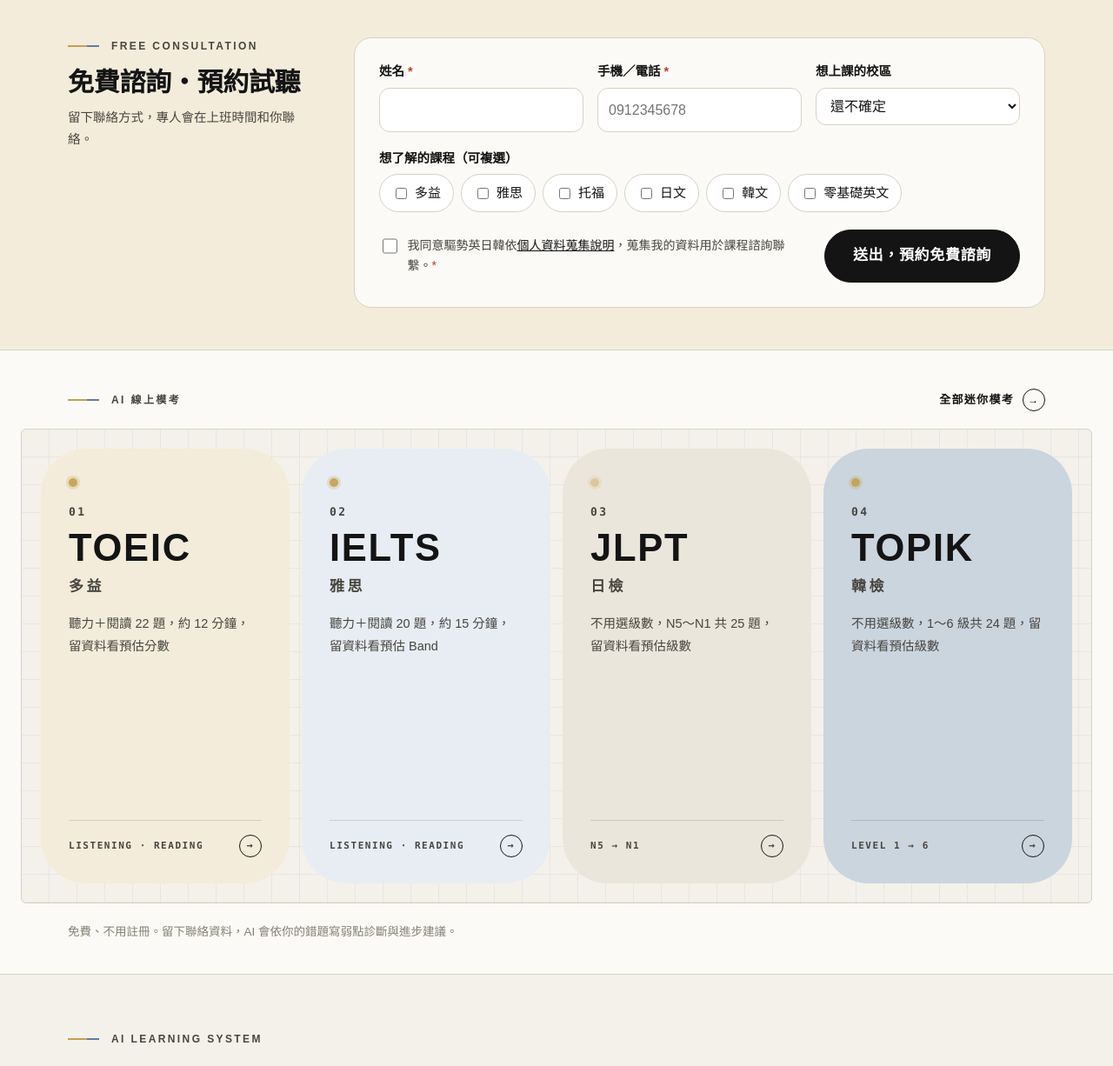
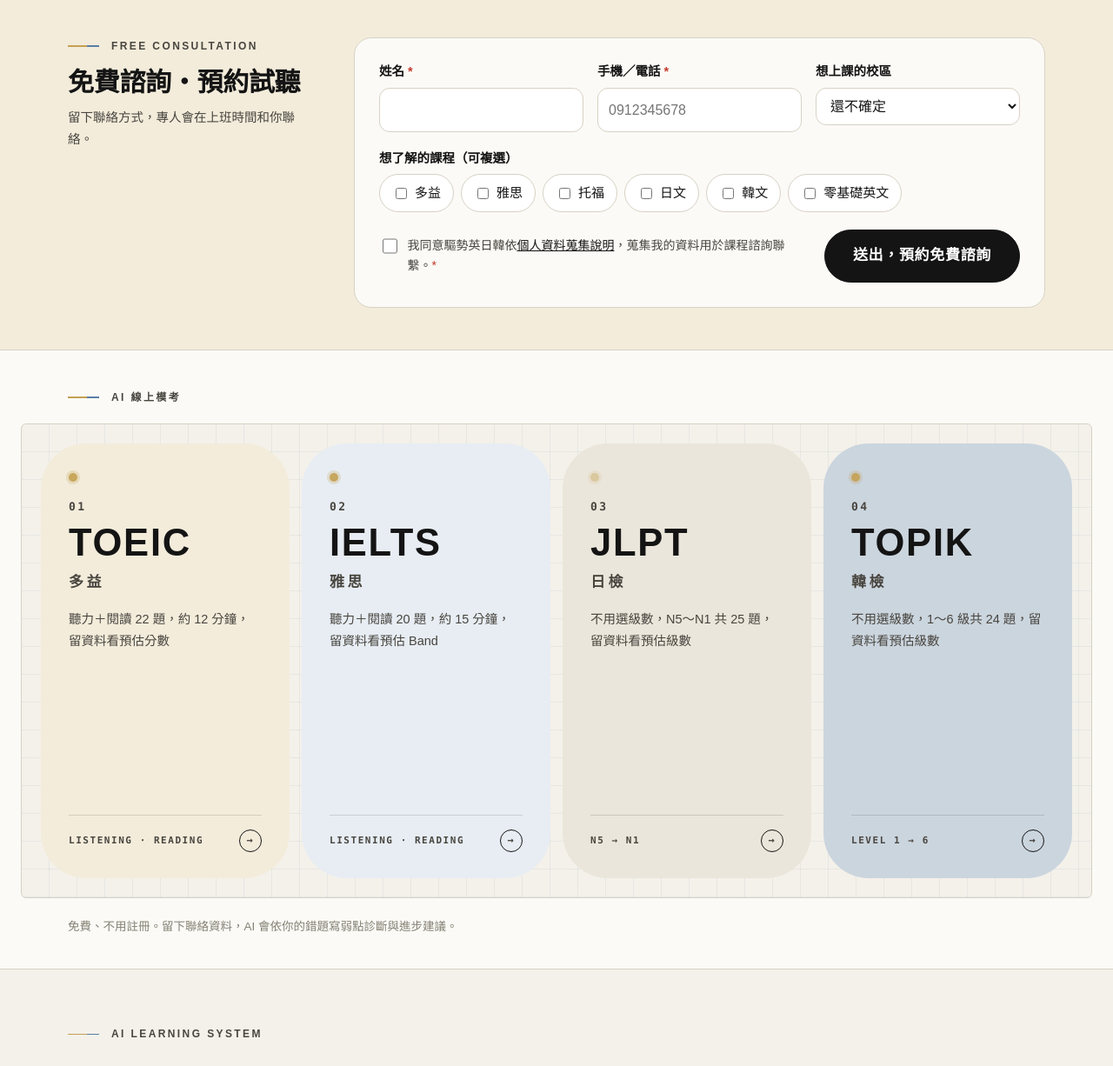
Before and after one commit to sandra960810/cram-school-quiz-system, a Flask app: page / in a window 1280 px wide. Shown: the part 691-1917 px from the top of the page at 87% size. Run offline with Flask 3, Linux system fonts and the light colour scheme; some libraries are stand-ins or nearby versions.

Commit message:
官網首頁：拿掉 AI 線上模考區的「全部迷你模考」連結
使用者要求刪掉；四張模考卡片本身就是全部的迷你模考入口，連結重複。

Co-Authored-By: Claude Opus 5.5 <noreply@anthropic.com>
Claude-Session: https://claude.ai/code/session_01RuXmBcdVRtsj6ErDWnQAy6

```diff
--- a/templates/site/home.html
+++ b/templates/site/home.html
@@ -181,7 +181,7 @@
     <div class="wrap">
         <div class="h-sec-head">
             <p class="s-eyebrow lined">AI 線上模考</p>
-            {% if not hero.ad %}<a class="h-more" href="{{ url_for('site.mock_test') }}">全部迷你模考 <span class="h-more-dot" aria-hidden="true">→</span></a>{% endif %}
+            {# 「全部迷你模考」連結 2026-11 使用者要求拿掉（四張卡片已是全部模考） #}
         </div>
         {# 2026-11 使用者給一段影片要這種互動：一張展開的大卡片，其他縮成直條膠囊，點直條就換它展開；再結合科技感元素。
            淺色細格線舞台、直條上有編號、考試代號與指示燈；預設全部閉合、平均分配寬度，滑鼠移到哪張才展開那張。
```
